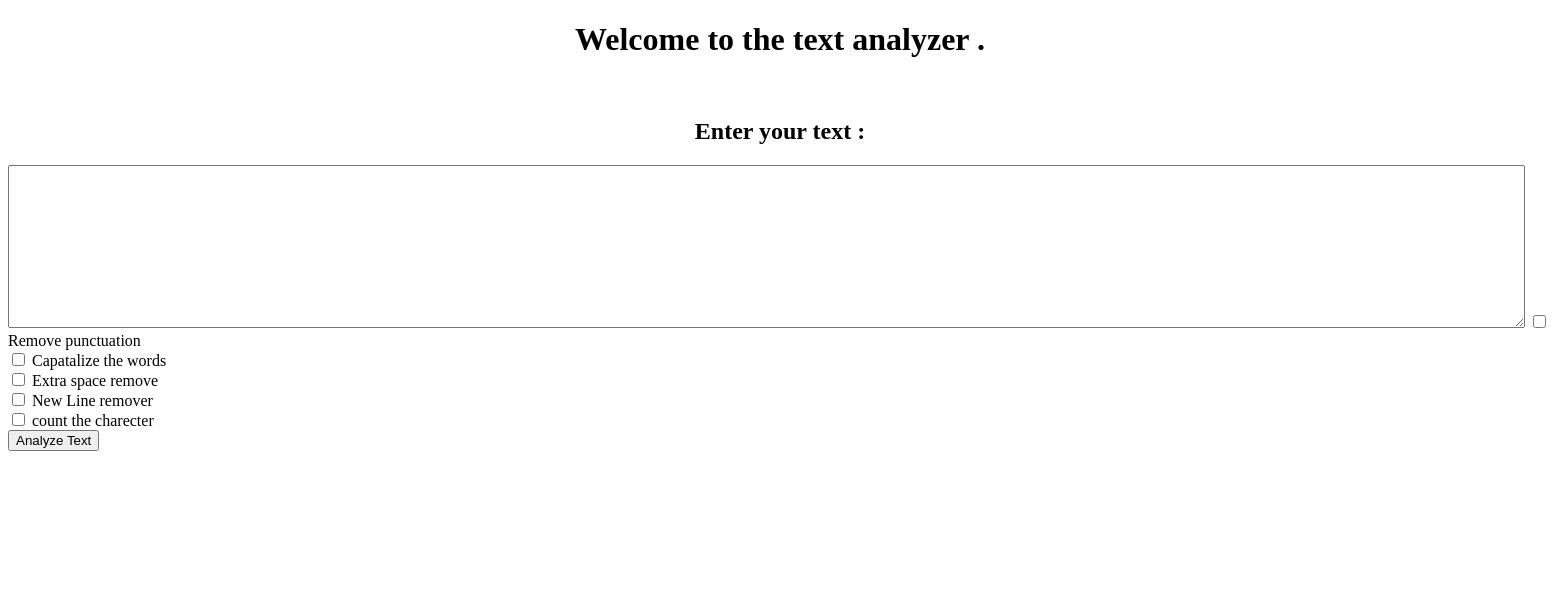
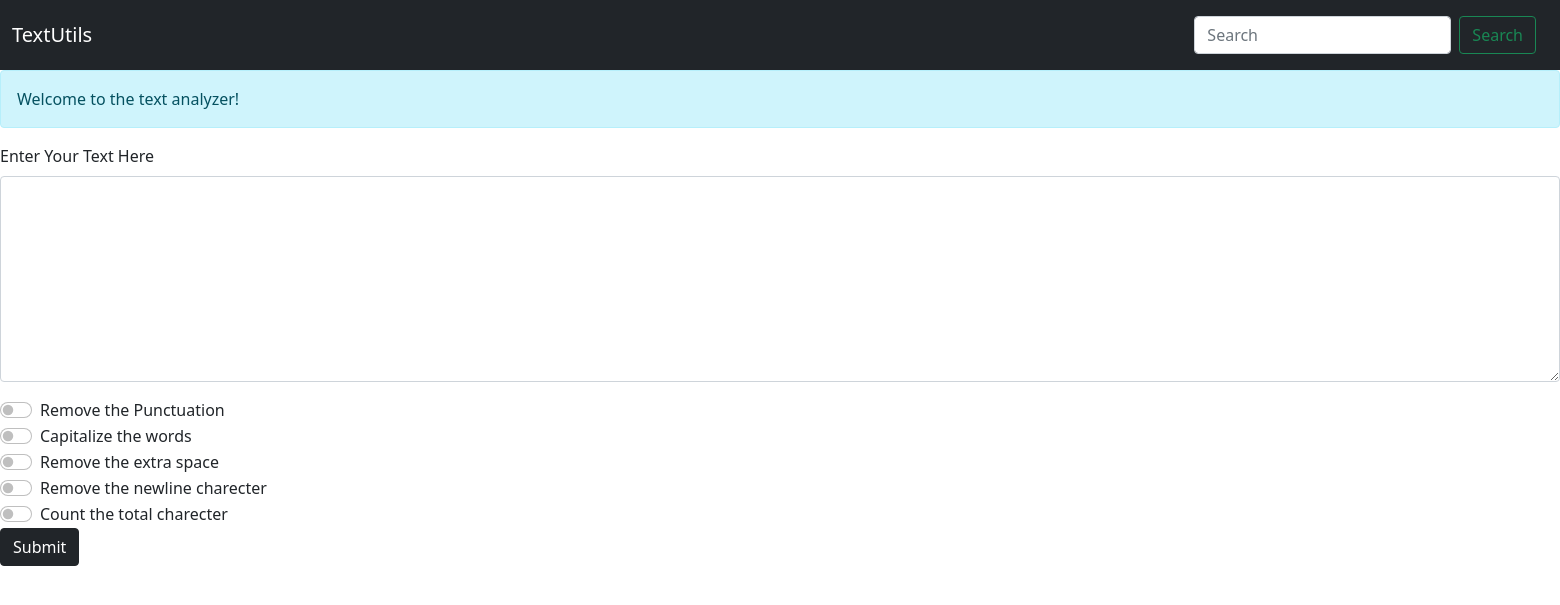
Before and after one commit to KartikNillawar/TextUtils, a Django app: page / in a window 1560 px wide. Shown: the top 605 px of the page. Run offline with Django 3.2, Linux system fonts and the light colour scheme.

Commit message:
added the sytle with bootstarp5

```diff
--- a/templates/index.html
+++ /dev/null
@@ -1,35 +0,0 @@
-<!DOCTYPE html>
-<html lang="en">
-<head>
-    <meta charset="UTF-8">
-    <title>Text Utils</title>
-</head>
-<body>
-<center>
-    <h1>
-        Welcome to the text analyzer .
-    </h1>
-    <br>
-    <h2>
-        Enter your text :
-    </h2>
-</center>
-
-<form action="/analyze" method="get">
-    <textarea name="text" style="margin: 0px; width: 1511px; height: 157px;">
-    </textarea>
-
-    <input type="checkbox" name="removepun"> Remove punctuation
-    <br>
-    <input type="checkbox" name="fullcaps"> Capatalize the words
-    <br>
-    <input type="checkbox" name="spaceremover"> Extra space remove
-    <br>
-    <input type="checkbox" name="newlineremove"> New Line remover
-    <br>
-    <input type="checkbox" name="countchar"> count the charecter
-    <br>
-    <button type="submit">Analyze Text</button>
-</form>
-</body>
-</html>
--- /dev/null
+++ b/templates/index1.html
@@ -0,0 +1,61 @@
+<!doctype html>
+<html lang="en">
+  <head>
+    <meta charset="utf-8">
+    <meta name="viewport" content="width=device-width, initial-scale=1">
+    <link href="https://cdn.jsdelivr.net/npm/bootstrap@5.0.2/dist/css/bootstrap.min.css" rel="stylesheet" integrity="sha384-EVSTQN3/azprG1Anm3QDgpJLIm9Nao0Yz1ztcQTwFspd3yD65VohhpuuCOmLASjC" crossorigin="anonymous">
+    <title>Hello, world!</title>
+  </head>
+  <body>
+    <nav class="navbar navbar-expand-lg navbar-dark bg-dark">
+  <div class="container-fluid">
+    <a class="navbar-brand" href="#">TextUtils</a>
+    <button class="navbar-toggler" type="button" data-bs-toggle="collapse" data-bs-target="#navbarSupportedContent" aria-controls="navbarSupportedContent" aria-expanded="false" aria-label="Toggle navigation">
+      <span class="navbar-toggler-icon"></span>
+    </button>
+    <nav class="navbar navbar-dark bg-dark">
+  <div class="container-fluid">
+    <form class="d-flex">
+      <input class="form-control me-2" type="search" placeholder="Search" aria-label="Search">
+      <button class="btn btn-outline-success" type="submit">Search</button>
+    </form>
+  </div>
+</nav>
+  </div>
+</nav>
+    <div class="alert alert-info" role="alert">
+      Welcome to the text analyzer!
+    </div>
+<form action="/analyze" method="get" >
+    <div class="mb-3">
+      <label for="exampleFormControlTextarea1" class="form-label" >Enter Your Text Here</label>
+      <textarea class="form-control" id="exampleFormControlTextarea1" rows="8" name="text"></textarea>
+    </div>
+    <div class="form-check form-switch">
+    <input class="form-check-input" type="checkbox" id="flexSwitchCheckChecked" unchecked name="removepun">
+    <label class="form-check-label" for="flexSwitchCheckChecked" >Remove the Punctuation</label>
+    </div>
+    <div class="form-check form-switch">
+    <input class="form-check-input" type="checkbox" id="flexSwitchCheckChecked1" unchecked name="fullcaps">
+    <label class="form-check-label" for="flexSwitchCheckChecked">Capitalize the words</label>
+    </div>
+    <div class="form-check form-switch">
+    <input class="form-check-input" type="checkbox" id="flexSwitchCheckChecked2" unchecked name="spaceremover">
+    <label class="form-check-label" for="flexSwitchCheckChecked">Remove the extra space</label>
+    </div>
+    <div class="form-check form-switch">
+    <input class="form-check-input" type="checkbox" id="flexSwitchCheckChecked3" unchecked name="newlineremove">
+    <label class="form-check-label" for="flexSwitchCheckChecked">Remove the newline charecter</label>
+    </div>
+    <div class="form-check form-switch">
+    <input class="form-check-input" type="checkbox" id="flexSwitchCheckChecked4" unchecked name="countchar">
+    <label class="form-check-label" for="flexSwitchCheckChecked">Count the total charecter</label>
+    </div>
+    <button type="submit" class="btn btn-dark" >Submit</button>
+</form>
+
+
+    <script src="https://cdn.jsdelivr.net/npm/bootstrap@5.0.2/dist/js/bootstrap.bundle.min.js" integrity="sha384-MrcW6ZMFYlzcLA8Nl+NtUVF0sA7MsXsP1UyJoMp4YLEuNSfAP+JcXn/tWtIaxVXM" crossorigin="anonymous"></script>
+
+  </body>
+</html>
--- a/textutils/urls.py
+++ b/textutils/urls.py
@@ -1,18 +1,4 @@
-"""textutils URL Configuration
 
-The `urlpatterns` list routes URLs to views. For more information please see:
-    https://docs.djangoproject.com/en/3.2/topics/http/urls/
-Examples:
-Function views
-    1. Add an import:  from my_app import views
-    2. Add a URL to urlpatterns:  path('', views.home, name='home')
-Class-based views
-    1. Add an import:  from other_app.views import Home
-    2. Add a URL to urlpatterns:  path('', Home.as_view(), name='home')
-Including another URLconf
-    1. Import the include() function: from django.urls import include, path
-    2. Add a URL to urlpatterns:  path('blog/', include('blog.urls'))
-"""
 from django.contrib import admin
 from django.urls import path
 from . import views
@@ -22,11 +8,5 @@ urlpatterns = [
     #path(the url,function,nameofpath)
     path('', views.index, name='index'),
     path('analyze', views.analyze, name='analyze'),
-#    path('removepun', views.removepun, name='rempun'),
-#    path('capitalizefirst', views.capfirst, name='capfirst'),
-#    path('newlineremove', views.newlineremove, name='newlineremove'),
-#    path('spaceremover', views.spaceremover, name='spaceremover'),
-#    path('charcount', views.charcount, name='charcount'),
-#    path('about/', views.about, name='about'),
-#    path('ex1', views.ex1, name="ex1")
+
 ]
--- a/textutils/views.py
+++ b/textutils/views.py
@@ -2,18 +2,18 @@ from django.http import HttpResponse
 from django.shortcuts import render
 
 def index(request):
-    return render(request,'index.html')
+    return render(request,'index1.html')
 #   render(request,filename)
 
 def analyze(request):
     text1 = request.GET.get('text', 'default')
-
     removepunc = request.GET.get('removepun','off')
     fullcap = request.GET.get('fullcaps','off')
     spaceremover = request.GET.get('spaceremover','off')
     newlineremove = request.GET.get('newlineremove','off')
     countchar = request.GET.get('countchar','off')
 
+    print(removepunc)
     if removepunc == "on":
         punctuations = '''!()-[]{};:'"\,<>./?@#$%^&*_~'''
         analyzed = ""
@@ -21,8 +21,6 @@ def analyze(request):
             if char not in punctuations:
                 analyzed = analyzed + char
         params = {'purpose': 'Removed Punctuations', 'analyzed_text': analyzed}
-        # analyze the text
-        # return HttpResponse("remove punc")
         return render(request, 'analyze.html', params)
     elif fullcap=="on":
         analyzed =""
@@ -53,14 +51,3 @@ def analyze(request):
         return render(request, 'analyze.html', params)
     else:
         return HttpResponse("Error")
-#def capfirst(request):
-#    return HttpResponse("capitalize first")
-
-#def newlineremove(request):
-#    return HttpResponse("new line remove")
-
-#def spaceremover(request):
-#    return HttpResponse("space remover <a href='/'>back</a>")
-
-#def charcount(request):
-#    return HttpResponse("charecter count")
```
Also changed, not shown: templates/analyze.html (+36 -9 lines).
